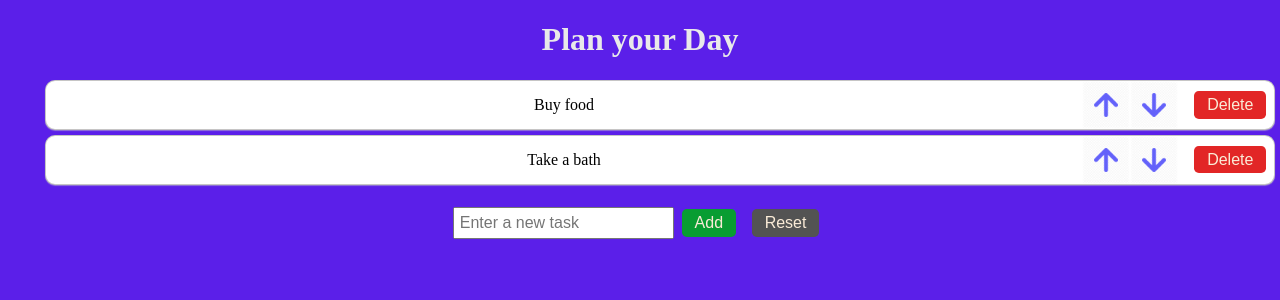
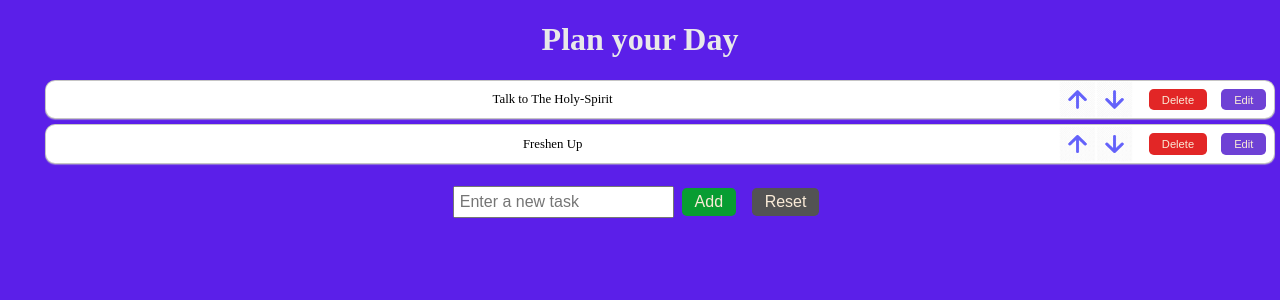
Before and after one commit to jadonamite/React, a React (Vite) app: page / in a window 1280 px wide. Shown: the top 300 px of the page. Built offline with nearby package versions, Linux system fonts and the light colour scheme.

Commit message:
modifying the to do list

```diff
--- a/src/ToDoList.jsx
+++ b/src/ToDoList.jsx
@@ -3,7 +3,10 @@ import Arrowup from "./assets/Arrowup.png";
 import Arrowdown from "./assets/Arrowdown.png";
 
 function ToDoList() {
-   const [tasks, setTasks] = useState(["Buy food", "Take  a bath"]);
+   const [tasks, setTasks] = useState([
+      "Talk to The Holy-Spirit",
+      "Freshen Up",
+   ]);
    const [newTask, setNewTask] = useState([]);
 
    function handleInputChange(e) {
@@ -24,6 +27,12 @@ function ToDoList() {
    function deleteTask(index) {
       const updatedTask = tasks.filter((_, i) => i !== index);
       setTasks(updatedTask);
+   }
+   function editTask(index) {
+      const editingTask = tasks.filter((_, i) => i === index);
+      const updatedTask = tasks.filter((_, i) => i !== index);
+      setTasks(updatedTask);
+      setNewTask(editingTask);
    }
    function moveUp(index) {
       if (index > 0) {
@@ -55,6 +64,12 @@ function ToDoList() {
          setTasks(updatedTask);
       }
    }
+   function handleEnter(e) {
+      if (e.key === "Enter") {
+         setTasks([...tasks, newTask]);
+         setNewTask("");
+      }
+   }
 
    return (
       <div className="to-do-list">
@@ -81,6 +96,11 @@ function ToDoList() {
                   <button className="del-btn" onClick={() => deleteTask(index)}>
                      Delete
                   </button>
+                  <button
+                     className="del-btn edit-btn"
+                     onClick={() => editTask(index)}>
+                     Edit
+                  </button>
                </li>
             ))}
          </ol>
@@ -89,6 +109,8 @@ function ToDoList() {
             value={newTask}
             placeholder="Enter a new task"
             onChange={handleInputChange}
+            onKeyDown={handleEnter}
+            className="input"
          />
          <button className="add-btn" onClick={addTask}>
             Add
--- a/src/index.css
+++ b/src/index.css
@@ -128,6 +128,10 @@ div .Counter-container {
    margin: 1rem;
    display: block;
 }
+.task {
+   padding: 0.7em;
+   font-size: 0.8em;
+}
 .to-do-list {
    text-align: center;
 }
@@ -148,12 +152,22 @@ div .Counter-container {
    background-color: #535353;
 }
 .del-btn {
+   font-size: 0.7rem;
    background-color: #df0b0be2;
    margin-left: 1rem;
 }
+.edit-btn {
+   font-size: 0.7rem;
+   background-color: #df0b0be2;
+   background-color: #df0b0be2;
+   margin-left: 0.4rem;
+   background-color: #6e41d5;
+}
+.input {
+}
 .icon {
-   width: 3rem;
-   transition: 0.00005ms ease-in-out;
+   width: 2.3rem;
+   transition: 0.5ms ease-in-out;
 }
 .icon:hover {
    scale: 1.2;
@@ -162,6 +176,11 @@ input {
    margin: 0.4rem 0;
    font-size: 1em;
    padding: 5px;
+}
+input:focus {
+   outline: none;
+   background-color: #000000;
+   color: #ffffff;
 }
 .todo-list {
    border: 1px solid #58575757;
```
